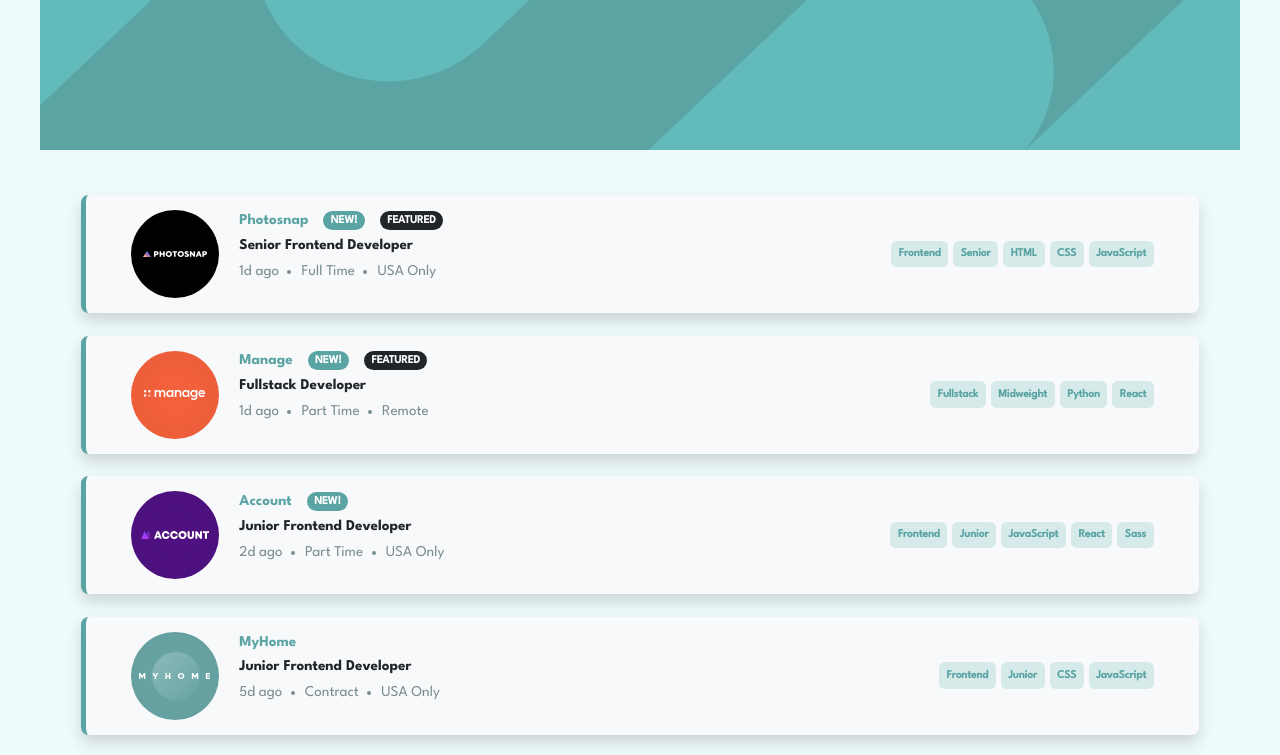
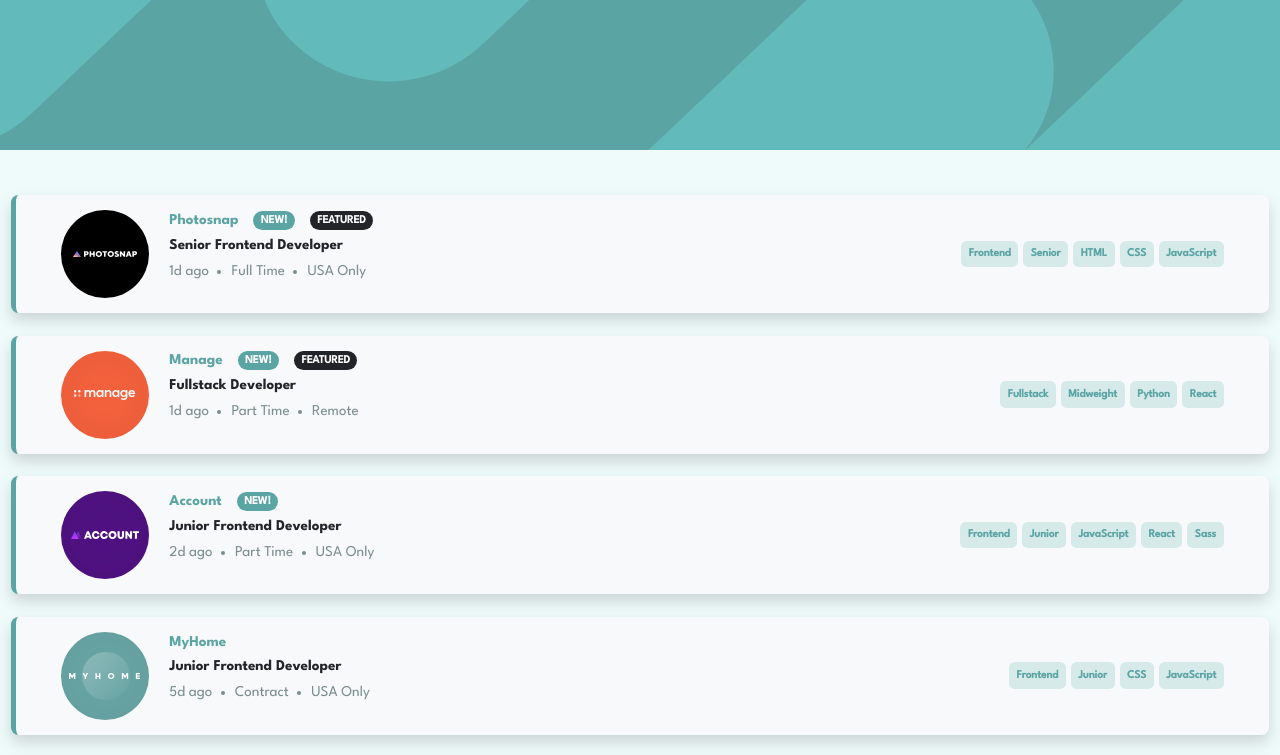
Before and after one commit to Betahandz/react-static-job-listings, a React (Create React App) app: page / in a window 1280 px wide. Shown: the top 755 px of the page. Built offline with nearby package versions, Linux system fonts and the light colour scheme.

Commit message:
modified app.css index.html, max-width

```diff
--- a/public/index.html
+++ b/public/index.html
@@ -2,7 +2,7 @@
 <html lang="en">
   <head>
     <meta charset="utf-8" />
-    <link rel="icon" href="%PUBLIC_URL%/favicon.ico" />
+    <link rel="icon" href="./images/manage.svg" />
     <meta name="viewport" content="width=device-width, initial-scale=1" />
     <meta name="theme-color" content="#000000" />
     <meta
@@ -24,7 +24,7 @@
       work correctly both with client-side routing and a non-root public URL.
       Learn how to configure a non-root public URL by running `npm run build`.
     -->
-    <title>React App</title>
+    <title>React Static Job Listings</title>
   </head>
   <body>
     <noscript>You need to enable JavaScript to run this app.</noscript>
--- a/src/app.css
+++ b/src/app.css
@@ -1,3 +1,7 @@
+.workers-display {
+    max-width: 1300px;
+}
+
 .bg {
     min-height: 150px;
     background-color: var(--desaturate-dark-cyan);
--- a/src/index.css
+++ b/src/index.css
@@ -64,7 +64,7 @@ body {
     font-family: lreg;
 }
 
-#root {
+/* #root {
     max-width: 1200px;
     margin: auto;
-}
+} */
```
